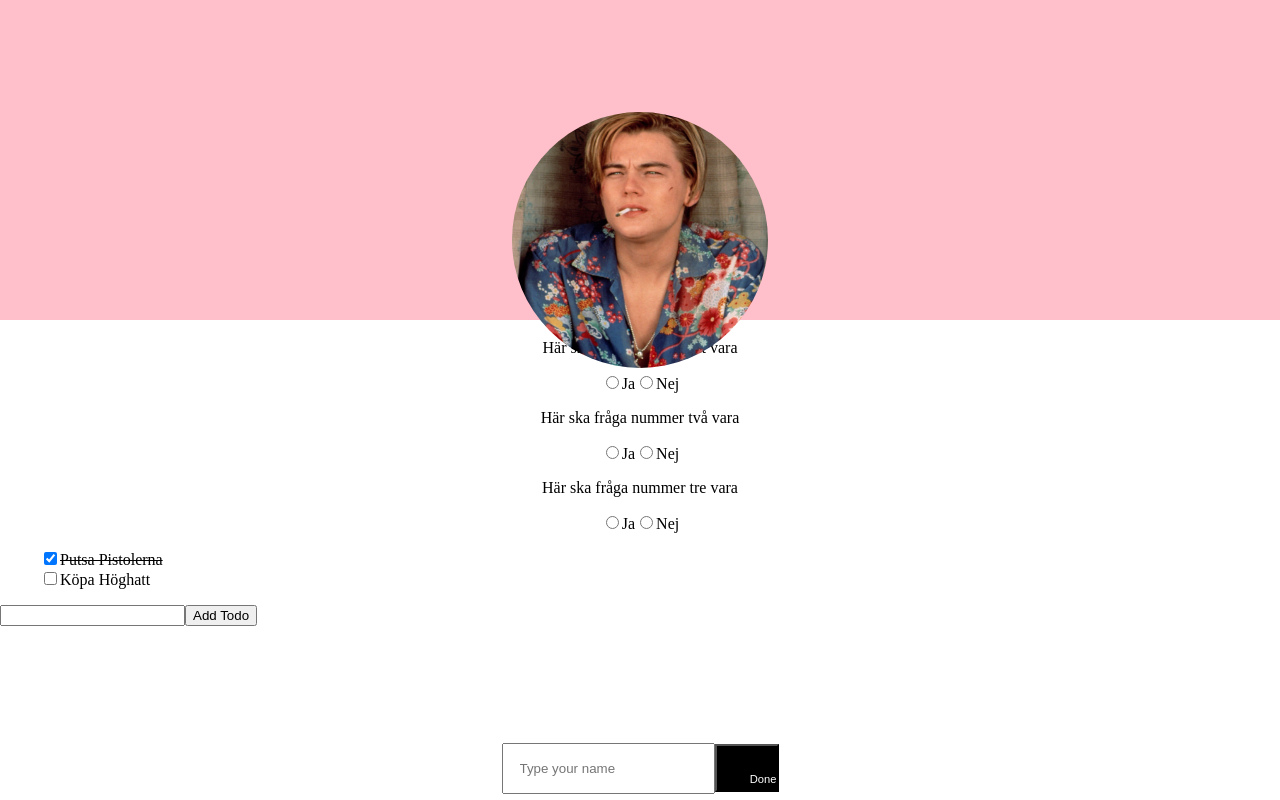
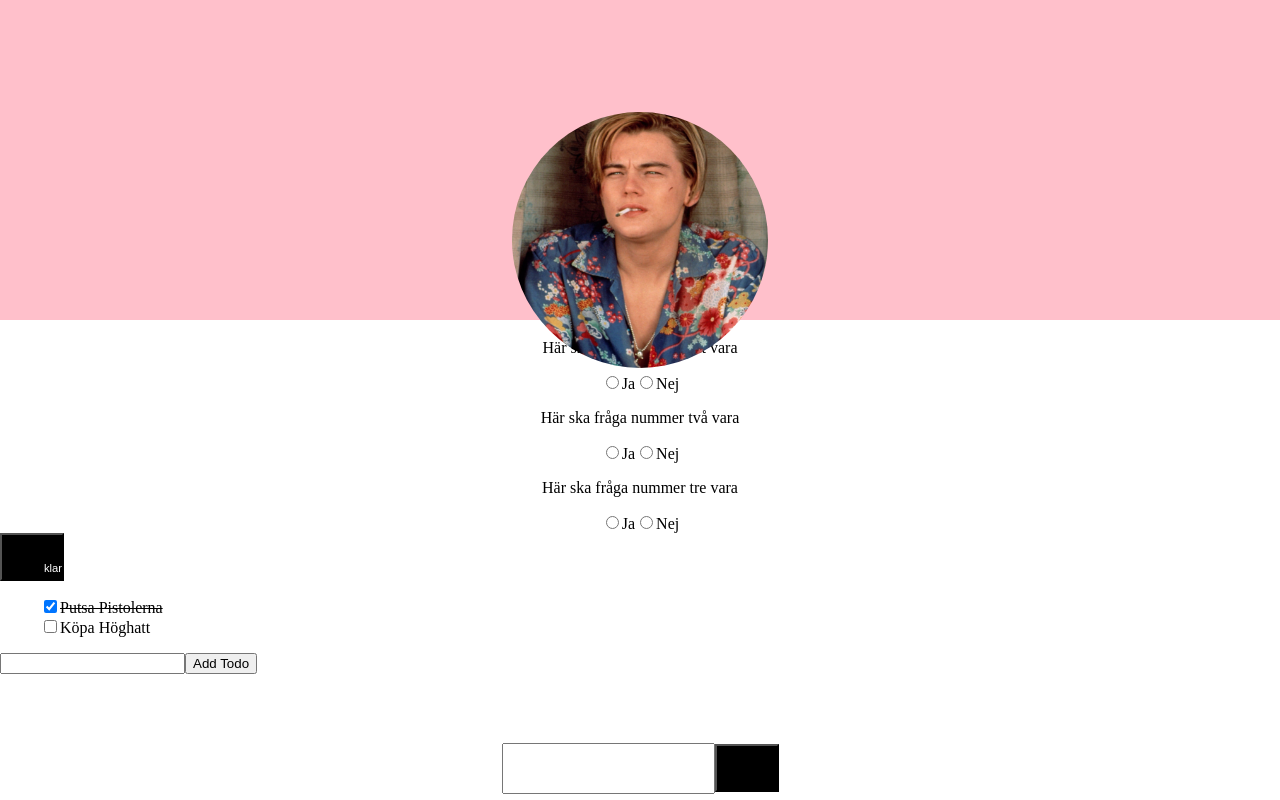
Before and after one commit to 1974pontus/R-U-CHORE, a React (Create React App) app: page / in a window 1280 px wide. Built offline with nearby package versions, Linux system fonts and the light colour scheme.

Commit message:
change children to interface

```diff
--- a/src/components/ViewContainer/Footer.tsx
+++ b/src/components/ViewContainer/Footer.tsx
@@ -1,13 +1,15 @@
 import React, { CSSProperties } from 'react';
-import SubmitButton from './SubmitButton'
+import SubmitButton from './SubmitButton';
 
+interface Props {
+  placeholder?: string;
+}
 
-
-function Footer() {
+function Footer(props: Props) {
 return (
     <footer style={footerContainer}>
-        <input style={inputFelt} type="text" id="name" name="name" placeholder="Type your name"/>
-        <SubmitButton>Done</SubmitButton>
+        <input style={inputFelt} type="text" id="name" name="name" placeholder={props.placeholder} />
+        <SubmitButton></SubmitButton>
         {/* prop */}
     </footer>
 )
@@ -25,8 +27,9 @@ const footerContainer: CSSProperties = {
     marginBottom: '0.4rem'
   }
 
-  const inputFelt: CSSProperties = {
-    padding: '1rem',
-    outline: '0',
-    color: 'blue'
-  }
+
+const inputFelt: CSSProperties = {
+  padding: '1rem',
+  outline: '0',
+  color: 'blue'
+}
--- a/src/components/ViewContainer/QuestionForm.tsx
+++ b/src/components/ViewContainer/QuestionForm.tsx
@@ -1,5 +1,6 @@
 import React from "react";
 import {CSSProperties} from 'react'
+import SubmitButton from "./SubmitButton";
 
 /* interface QuestionForm {
   htmlFor: string;
@@ -30,6 +31,7 @@ const QuestionForm = () => {
       <input type="radio" id="Q3No" name="Q3" value="No" />
       <label htmlFor="Q3">Nej</label>
       <br />
+  <SubmitButton buttontext="klar"></SubmitButton>
 </form>
 
 
--- a/src/components/ViewContainer/SubmitButton.tsx
+++ b/src/components/ViewContainer/SubmitButton.tsx
@@ -1,13 +1,12 @@
 import React, { CSSProperties } from 'react';
 
-
-type Props = React.PropsWithChildren<{
-
-}>
+interface Props {
+  buttontext?: string;
+}
 
 const SubmitButton = (props: Props) => {
   return (
-    <button value="" style={mainButton}> {props.children} </button>
+    <button value="" style={mainButton}> {props.buttontext} </button>
   );
 };
 
```
